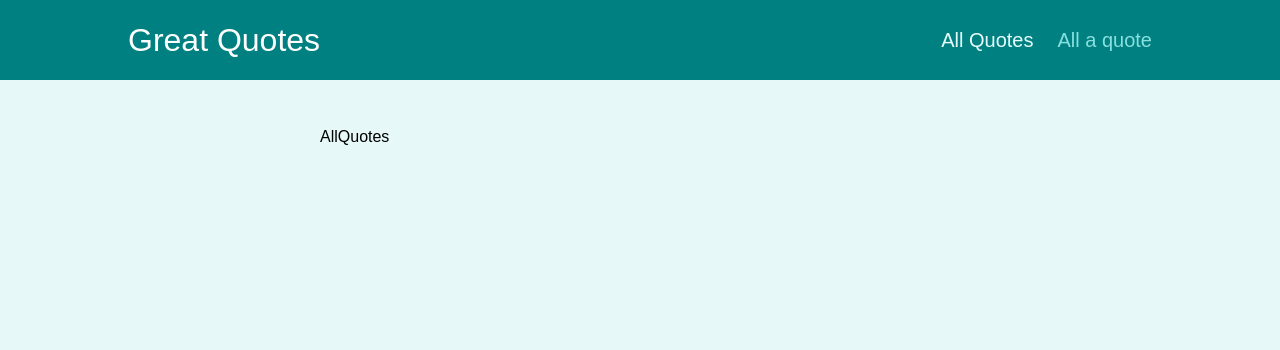
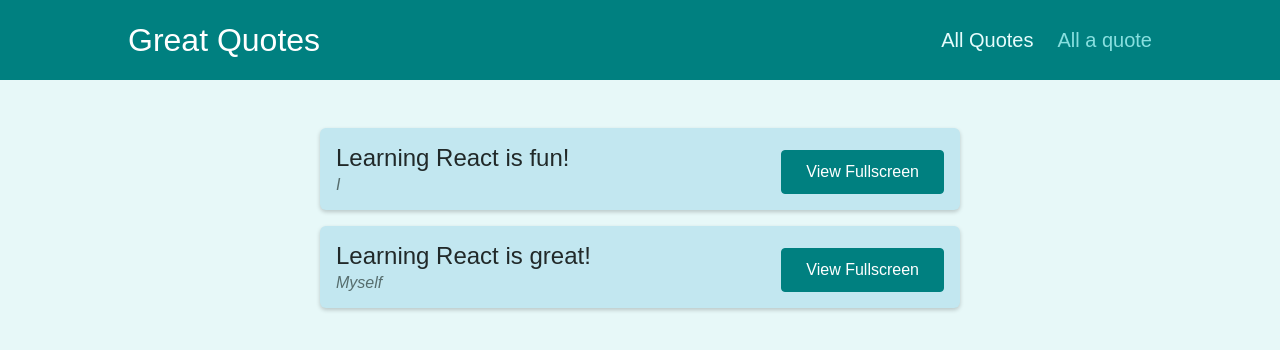
Before and after one commit to Fabianes96/react-complete-guide, a React (Create React App) app: page /quotes in a window 1280 px wide. Shown: the top 350 px of the page. Built offline with nearby package versions, Linux system fonts and the light colour scheme.

Commit message:
Add QuoteForm

```diff
--- a/src/pages/AllQuotes.js
+++ b/src/pages/AllQuotes.js
@@ -1,7 +1,12 @@
 import React from 'react'
+import QuoteList from '../components/quotes/QuoteList'
 
+const DUMMY_QUOTES=[
+  {id: 'q1', author: 'I', text:'Learning React is fun!'},
+  {id: 'q2', author: 'Myself', text:'Learning React is great!'},
+]
 export const AllQuotes = () => {
   return (
-    <div>AllQuotes</div>
+    <QuoteList quotes={DUMMY_QUOTES}/>
   )
 }
--- a/src/pages/NewQuote.js
+++ b/src/pages/NewQuote.js
@@ -1,7 +1,12 @@
 import React from 'react'
+import QuoteForm from '../components/quotes/QuoteForm'
 
-export const NewQuote = () => {
+
+export const NewQuote = quoteData => {
+  const addQuoteHandler = ()=>{
+    console.log(quoteData);
+  }
   return (
-    <div>NewQuote</div>
+    <QuoteForm onAddQuote={addQuoteHandler}/>
   )
 }
```
